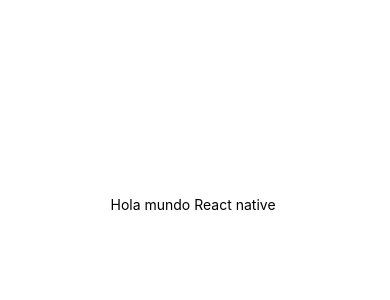
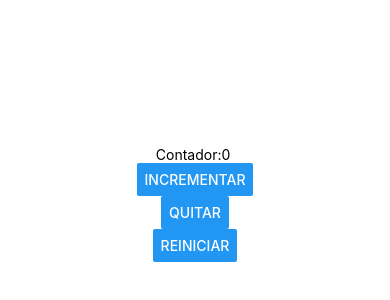
Before and after one commit to jaime12-er/PAM215, a React Native app in the folder my-app/: screen / in a window 390 px wide. Shown: the part 218-518 px from the top of the page. Built offline with nearby package versions, Linux system fonts and the light colour scheme.

Commit message:
práctica 5

```diff
--- a/my-app/App.js
+++ b/my-app/App.js
@@ -1,15 +1,34 @@
+//1. imports: zona de la importaciones
 import { StatusBar } from 'expo-status-bar';
-import { StyleSheet, Text, View } from 'react-native';
+import { StyleSheet, Text, View ,Button} from 'react-native';
+import React, {useState} from 'react';
 
+//2. main : zona de componentes
 export default function App() {
+
+
+  const[contador ,setContador]=useState(0);
+
   return (
+
     <View style={styles.container}>
-      <Text>Hola mundo React native </Text>
+
+      <Text>Contador:{contador} </Text>
+    <Button title='Incrementar' onPress={()=>setContador(contador+1)}> </Button>
+    <Button title='Quitar' onPress={()=>setContador(contador-1)}> </Button>
+     <Button title='reiniciar' onPress={()=>setContador(contador-contador)}> </Button>
+
+
+
       <StatusBar style="auto" />
+
     </View>
+
+
   );
 }
 
+//3. estilos: zona de los estilos y posicionamiento
 const styles = StyleSheet.create({
   container: {
     flex: 1,
```
